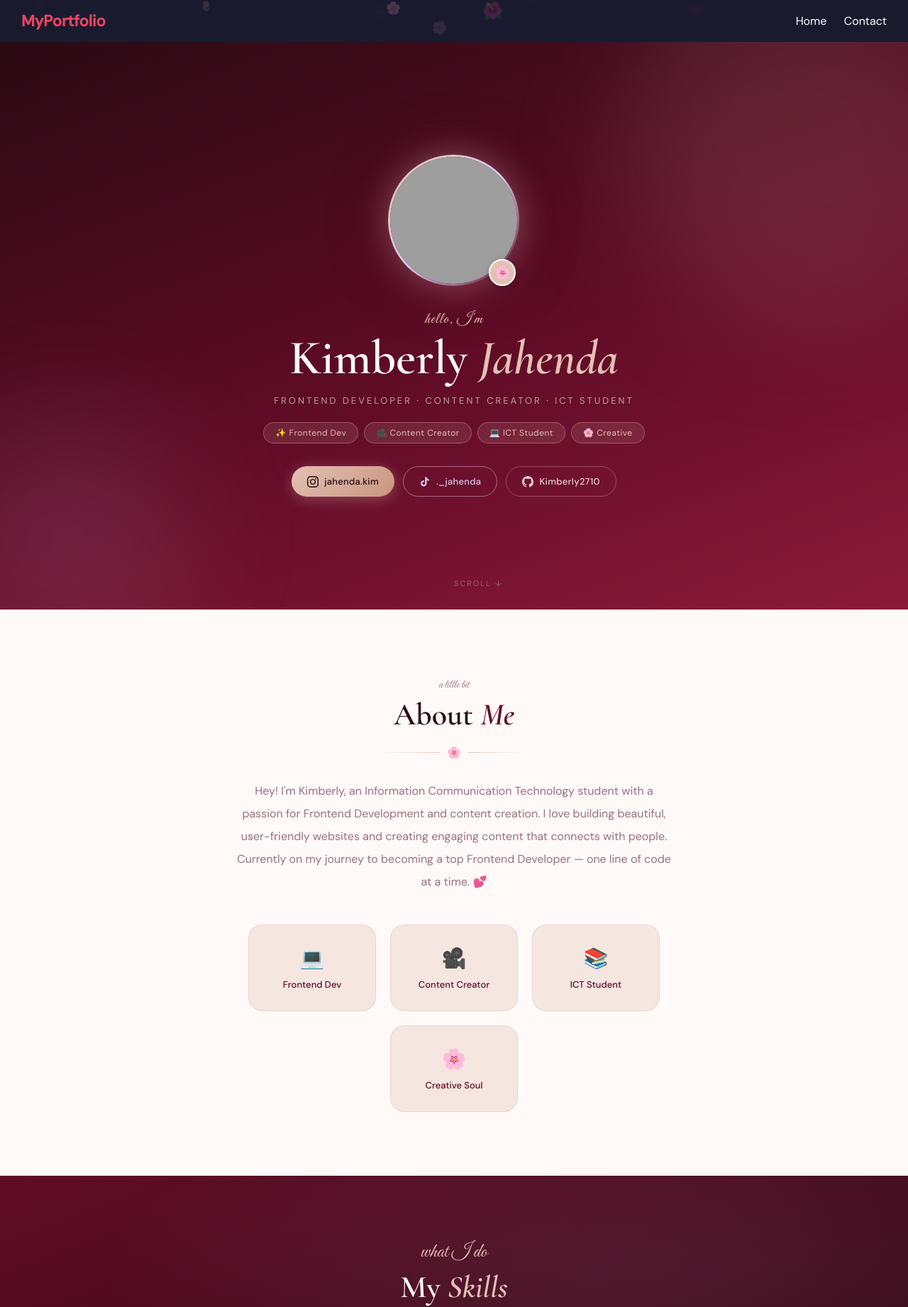
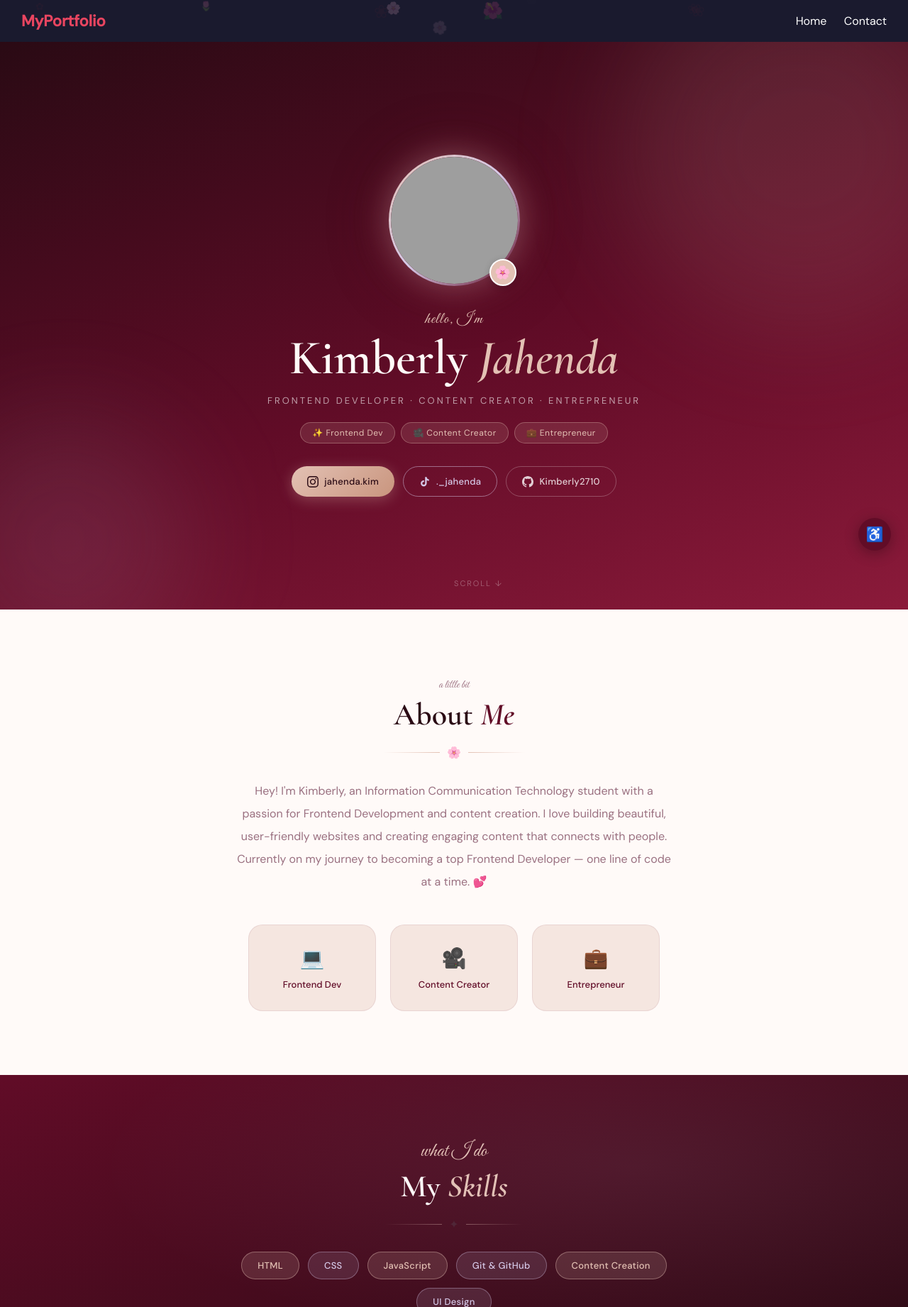
Before and after one commit to Kimberly2710/My-Portfolio, a Django app: page / in a window 1280 px wide. Shown: the top 1842 px of the page at 71% size. Run offline with Django 5.2, Linux system fonts and the light colour scheme; grey boxes are pictures that could not be loaded.

Commit message:
feat: accessibility panel, entrepreneur links, profile image fix

```diff
--- a/main/templates/main/home.html
+++ b/main/templates/main/home.html
@@ -209,6 +209,16 @@
     .about-card:hover { transform: translateY(-6px); box-shadow: 0 12px 30px rgba(97,12,39,0.1); }
     .about-card .icon { font-size: 28px; margin-bottom: 10px; }
     .about-card .label { font-size: 13px; color: var(--wine); font-weight: 500; }
+    a.about-card {
+    text-decoration: none;
+    display: block;
+    cursor: pointer;
+}
+
+a.about-card:hover {
+    transform: translateY(-6px);
+    box-shadow: 0 12px 30px rgba(97,12,39,0.15);
+}
 
     /* ── SKILLS ── */
     .skills {
@@ -278,8 +288,64 @@
     .delay-3 { animation-delay: 0.4s; }
     .delay-4 { animation-delay: 0.55s; }
     .delay-5 { animation-delay: 0.7s; }
+
+    /* ── ACCESSIBILITY PANEL ── */
+.a11y-toggle {
+    position: fixed; bottom: 24px; right: 24px; z-index: 9999;
+    width: 46px; height: 46px; border-radius: 50%;
+    background: var(--wine); color: white; border: none;
+    font-size: 20px; cursor: pointer;
+    box-shadow: 0 4px 20px rgba(0,0,0,0.3);
+    transition: transform 0.2s;
+}
+.a11y-toggle:hover { transform: scale(1.1); }
+.a11y-panel {
+    position: fixed; bottom: 80px; right: 24px; z-index: 9999;
+    background: white; border-radius: 16px;
+    padding: 20px; width: 220px;
+    box-shadow: 0 8px 30px rgba(0,0,0,0.15);
+    border: 1px solid rgba(97,12,39,0.1);
+    display: none;
+}
+.a11y-panel.open { display: block; }
+.a11y-panel h4 {
+    font-family: 'Cormorant Garamond', serif;
+    color: var(--wine); font-size: 16px;
+    margin-bottom: 16px;
+}
+.a11y-row { margin-bottom: 14px; }
+.a11y-row label {
+    font-size: 12px; color: var(--muted);
+    display: block; margin-bottom: 6px; letter-spacing: 0.5px;
+    text-transform: uppercase;
+}
+.a11y-row input[type=range] { width: 100%; accent-color: var(--wine); }
+.a11y-reset {
+    width: 100%; padding: 8px;
+    background: var(--soft-pink); border: 1px solid rgba(97,12,39,0.15);
+    border-radius: 8px; color: var(--wine);
+    font-size: 12px; cursor: pointer; margin-top: 4px;
+}
+.a11y-reset:hover { background: var(--blush); }
 </style>
-
+<!-- ACCESSIBILITY PANEL -->
+<button class="a11y-toggle" onclick="toggleA11y()" title="Accessibility options">♿</button>
+<div class="a11y-panel" id="a11yPanel">
+    <h4>Accessibility</h4>
+    <div class="a11y-row">
+        <label>🔆 Brightness</label>
+        <input type="range" min="50" max="150" value="100" oninput="setBrightness(this.value)">
+    </div>
+    <div class="a11y-row">
+        <label>🔤 Font Size</label>
+        <input type="range" min="90" max="130" value="100" oninput="setFontSize(this.value)">
+    </div>
+    <div class="a11y-row">
+        <label>🌙 High Contrast</label>
+        <input type="checkbox" onchange="toggleContrast(this.checked)">
+    </div>
+    <button class="a11y-reset" onclick="resetA11y()">↺ Reset</button>
+</div>
 <!-- Floating petals -->
 <div class="petals" id="petals"></div>
 
@@ -291,20 +357,19 @@
     <div class="hero-content">
         <div class="profile-wrap fade-up delay-1">
             <div class="profile-ring">
-                <img src="{% static 'images/OJSD7578[1].JPG' %}" alt="Kimberly Jahenda" class="profile-img">
+<img src="{% static 'images/profile.JPG' %}" alt="Kimberly Jahenda" class="profile-img">
             </div>
             <div class="profile-badge">🌸</div>
         </div>
 
         <p class="hero-script fade-up delay-2">hello, I'm</p>
         <h1 class="fade-up delay-2">Kimberly <em>Jahenda</em></h1>
-        <p class="hero-subtitle fade-up delay-3">Frontend Developer · Content Creator · ICT Student</p>
+        <p class="hero-subtitle fade-up delay-3">Frontend Developer · Content Creator · Entrepreneur</p>
 
         <div class="tags fade-up delay-3">
             <span class="tag">✨ Frontend Dev</span>
             <span class="tag">🎥 Content Creator</span>
-            <span class="tag">💻 ICT Student</span>
-            <span class="tag">🌸 Creative</span>
+            <span class="tag">💼 Entrepreneur</span>
         </div>
 
      <div class="social-links fade-up delay-4">
@@ -335,23 +400,20 @@
         <p>Hey! I'm Kimberly, an Information Communication Technology student with a passion for Frontend Development and content creation. I love building beautiful, user-friendly websites and creating engaging content that connects with people. Currently on my journey to becoming a top Frontend Developer — one line of code at a time. 💕</p>
 
        <div class="about-cards">
-            <div class="about-card">
+    <a href="https://github.com/Kimberly2710" target="_blank" class="about-card">
         <div class="icon">💻</div>
         <div class="label">Frontend Dev</div>
-            </div>
-            <div class="about-card">
+    </a>
+    <a href="https://www.tiktok.com/@kimberly_jahenda" target="_blank" class="about-card">
         <div class="icon">🎥</div>
         <div class="label">Content Creator</div>
+    </a>
+    <a href="https://www.instagram.com/maison_by_kimberly/" target="_blank" class="about-card">
+        <div class="icon">💼</div>
+        <div class="label">Entrepreneur</div>
+    </a>
 </div>
-            <div class="about-card">
-                <div class="icon">📚</div>
-                <div class="label">ICT Student</div>
-            </div>
-            <div class="about-card">
-                <div class="icon">🌸</div>
-                <div class="label">Creative Soul</div>
-            </div>
-        </div>
+
     </div>
 </section>
 
@@ -378,6 +440,29 @@
 </footer>
 
 <script>
+
+    function toggleA11y() {
+    document.getElementById('a11yPanel').classList.toggle('open');
+}
+function setBrightness(val) {
+    document.body.style.filter = `brightness(${val}%)`;
+}
+function setFontSize(val) {
+    document.body.style.fontSize = val + '%';
+}
+function toggleContrast(on) {
+    document.body.style.background = on ? '#000' : '';
+    document.body.style.color = on ? '#fff' : '';
+}
+function resetA11y() {
+    document.body.style.filter = '';
+    document.body.style.fontSize = '';
+    document.body.style.background = '';
+    document.body.style.color = '';
+    document.querySelectorAll('.a11y-panel input[type=range]')
+        .forEach(r => r.value = r.defaultValue);
+    document.querySelector('.a11y-panel input[type=checkbox]').checked = false;
+}
     // Generate floating petals
     const petalContainer = document.getElementById('petals');
     const petals = ['🌸', '🌷', '✿', '❀', '🌺'];
@@ -408,6 +493,8 @@
         el.style.transition = 'opacity 0.6s ease, transform 0.6s ease';
         observer.observe(el);
     });
+
+
 </script>
 
 {% endblock %}
```
Also changed, not shown: 1 other file. Lines whose indentation alone changed are shown as unchanged.
